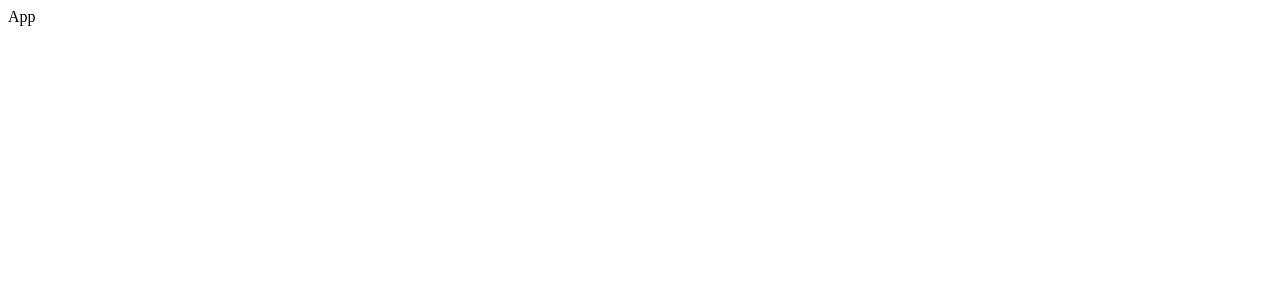
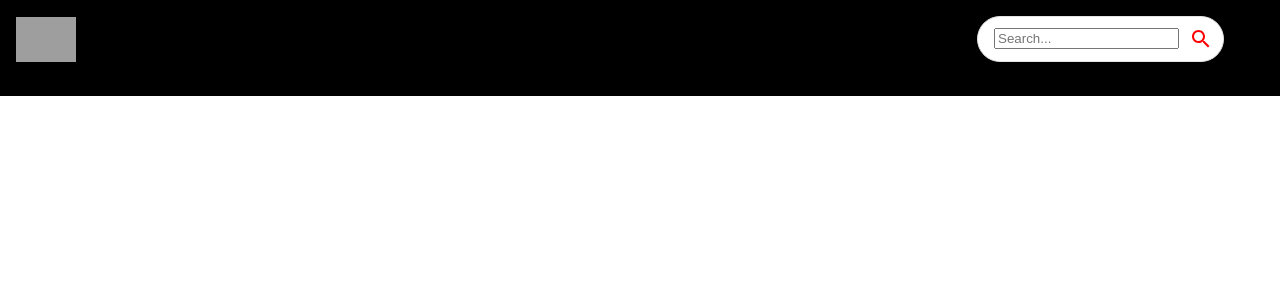
Before and after one commit to rlama7/youtube-clone, a React (Create React App) app: page / in a window 1280 px wide. Shown: the top 300 px of the page. Built offline with nearby package versions, Linux system fonts and the light colour scheme; grey boxes are pictures that could not be loaded.

Commit message:
add route

```diff
--- a/src/App.js
+++ b/src/App.js
@@ -1,7 +1,26 @@
-import React from 'react';
+import { BrowserRouter, Routes, Route } from 'react-router-dom';
+import { Box } from '@mui/material';
 
-const App = () => {
-  return <div>App</div>;
-};
+import {
+  Navbar,
+  Feed,
+  VideoDetail,
+  ChannelDetail,
+  SearchFeed,
+} from './components';
+
+const App = () => (
+  <BrowserRouter>
+    <Box sx={{ backgroundColor: '#000' }}>
+      <Navbar />
+      <Routes>
+        <Route path="/" exact element={<Feed />} />
+        <Route path="/video/:id" element={<VideoDetail />} />
+        <Route path="/channel/:id" elment={<ChannelDetail />} />
+        <Route path="/serach/:searchTerm" element={<SearchFeed />} />
+      </Routes>
+    </Box>
+  </BrowserRouter>
+);
 
 export default App;
--- /dev/null
+++ b/src/components/ChannelDetail.jsx
@@ -0,0 +1,7 @@
+import React from 'react';
+
+const ChannelDetail = () => {
+  return <div>ChannelDetail</div>;
+};
+
+export default ChannelDetail;
--- /dev/null
+++ b/src/components/Feed.jsx
@@ -0,0 +1,11 @@
+import React from 'react';
+
+const Feed = () => {
+  return (
+    <div>
+      <div>Feed</div>
+    </div>
+  );
+};
+
+export default Feed;
--- /dev/null
+++ b/src/components/Navbar.jsx
@@ -0,0 +1,28 @@
+import { Stack } from '@mui/material';
+import { Link } from 'react-router-dom';
+
+import { logo } from '../utils/constants';
+import SearchBar from './SearchBar';
+
+const Navbar = () => {
+  return (
+    <Stack
+      direction="row"
+      alignItems="center"
+      p={2}
+      sx={{
+        postion: 'sticky',
+        background: '#000',
+        top: 0,
+        justifyContent: 'space-between',
+      }}
+    >
+      <Link to="/" style={{ display: 'flex', alignItems: 'center' }}>
+        <img src={logo} alt="logo" height={45} />
+      </Link>
+      <SearchBar />
+    </Stack>
+  );
+};
+
+export default Navbar;
--- /dev/null
+++ b/src/components/SearchBar.jsx
@@ -0,0 +1,33 @@
+import { useState } from 'react';
+import { useNavigate } from 'react-router-dom';
+import { Paper, IconButton } from '@mui/material';
+import { Search } from '@mui/icons-material';
+
+const SearchBar = () => {
+  return (
+    <Paper
+      compontent="form"
+      onSubmit={() => {}}
+      sx={{
+        borderRadius: 20,
+        border: '1px solid #e3e3e3',
+        pl: 2,
+        boxShadow: 'none',
+        mr: { sm: 5 },
+      }}
+    >
+      <input
+        className="searrch-bar"
+        placeholder="Search..."
+        value=""
+        onChange={() => {}}
+        sx={{ border: 'none' }}
+      />
+      <IconButton type="submit" sx={{ p: '10px', color: 'red' }}>
+        <Search />
+      </IconButton>
+    </Paper>
+  );
+};
+
+export default SearchBar;
--- /dev/null
+++ b/src/components/SearchFeed.jsx
@@ -0,0 +1,7 @@
+import React from 'react';
+
+const SearchFeed = () => {
+  return <div>SearchFeed</div>;
+};
+
+export default SearchFeed;
--- /dev/null
+++ b/src/components/VideoDetail.jsx
@@ -0,0 +1,11 @@
+import React from 'react';
+
+const VideoDetail = () => {
+  return (
+    <div>
+      <div>VideoDetail</div>
+    </div>
+  );
+};
+
+export default VideoDetail;
--- /dev/null
+++ b/src/components/index.js
@@ -0,0 +1,6 @@
+export { default as Navbar } from './Navbar';
+export { default as Feed } from './Feed';
+export { default as VideoDetail } from './VideoDetail';
+export { default as ChannelDetail } from './ChannelDetail';
+export { default as SearchFeed } from './SearchFeed';
+export { default as SearchBar } from './SearchBar';
--- /dev/null
+++ b/src/index.css
@@ -0,0 +1,88 @@
+html,
+body {
+  margin: 0;
+  padding: 0;
+  box-sizing: border-box;
+}
+
+a {
+  text-decoration: none;
+  color: black;
+}
+
+::-webkit-scrollbar {
+  width: 0;
+  height: 5px;
+}
+
+::-webkit-scrollbar-thumb {
+  background-color: rgb(114, 113, 113);
+  border-radius: 10px;
+  height: 200px;
+}
+
+::-webkit-scrollbar-track {
+  background-color: transparent;
+}
+
+.category-btn::hover {
+  background-color: #fc1503 !important;
+  color: white !important;
+}
+
+.category-btn::hover span {
+  color: white !important;
+}
+
+.react-player {
+  height: 77vh !important;
+  width: 100% !important;
+}
+
+.search-bar {
+  border: none;
+  outline: none;
+  width: 350px;
+}
+
+.category-btn {
+  font-weight: bold !important;
+  text-transform: capitalize;
+  display: flex;
+  align-items: center;
+  justify-content: start;
+  cursor: pointer;
+  background: transparent;
+  outline: none;
+  border: none;
+  padding: 7px 15px;
+  margin: 10px 0;
+  border-radius: 20px;
+  transition: all 0.3s ease;
+}
+
+@media screen and (max-width: 900px) {
+  .category-btn {
+    margin: 10px;
+  }
+}
+
+@media screen and (max-width: 800px) {
+  .copyright {
+    display: none !important;
+  }
+}
+
+@media screen and (max-width: 600px) {
+  .scroll-horizontal {
+    overflow: auto !important;
+  }
+
+  .react-player {
+    height: 45vh !important;
+  }
+
+  .search-bar {
+    width: 200px;
+  }
+}
--- a/src/index.js
+++ b/src/index.js
@@ -2,6 +2,7 @@
 import ReactDOM from 'react-dom/client';
 
 import App from './App';
+import './index.css';
 
 const root = ReactDOM.createRoot(document.getElementById('root'));
 
--- /dev/null
+++ b/src/utils/constants.js
@@ -0,0 +1,44 @@
+import MusicNoteIcon from '@mui/icons-material/MusicNote';
+import HomeIcon from '@mui/icons-material/Home';
+import CodeIcon from '@mui/icons-material/Code';
+import OndemandVideoIcon from '@mui/icons-material/OndemandVideo';
+import SportsEsportsIcon from '@mui/icons-material/SportsEsports';
+import LiveTvIcon from '@mui/icons-material/LiveTv';
+import SchoolIcon from '@mui/icons-material/School';
+import FaceRetouchingNaturalIcon from '@mui/icons-material/FaceRetouchingNatural';
+import CheckroomIcon from '@mui/icons-material/Checkroom';
+import GraphicEqIcon from '@mui/icons-material/GraphicEq';
+import TheaterComedyIcon from '@mui/icons-material/TheaterComedy';
+import FitnessCenterIcon from '@mui/icons-material/FitnessCenter';
+import DeveloperModeIcon from '@mui/icons-material/DeveloperMode';
+
+export const logo = 'https://i.ibb.co/s9Qys2j/logo.png';
+
+export const categories = [
+  { name: 'New', icon: <HomeIcon /> },
+  { name: 'JS Mastery', icon: <CodeIcon /> },
+  { name: 'Coding', icon: <CodeIcon /> },
+  { name: 'ReactJS', icon: <CodeIcon /> },
+  { name: 'NextJS', icon: <CodeIcon /> },
+  { name: 'Music', icon: <MusicNoteIcon /> },
+  { name: 'Education', icon: <SchoolIcon /> },
+  { name: 'Podcast', icon: <GraphicEqIcon /> },
+  { name: 'Movie', icon: <OndemandVideoIcon /> },
+  { name: 'Gaming', icon: <SportsEsportsIcon /> },
+  { name: 'Live', icon: <LiveTvIcon /> },
+  { name: 'Sport', icon: <FitnessCenterIcon /> },
+  { name: 'Fashion', icon: <CheckroomIcon /> },
+  { name: 'Beauty', icon: <FaceRetouchingNaturalIcon /> },
+  { name: 'Comedy', icon: <TheaterComedyIcon /> },
+  { name: 'Gym', icon: <FitnessCenterIcon /> },
+  { name: 'Crypto', icon: <DeveloperModeIcon /> },
+];
+
+export const demoThumbnailUrl = 'https://i.ibb.co/G2L2Gwp/API-Course.png';
+export const demoChannelUrl = '/channel/UCmXmlB4-HJytD7wek0Uo97A';
+export const demoVideoUrl = '/video/GDa8kZLNhJ4';
+export const demoChannelTitle = 'JavaScript Mastery';
+export const demoVideoTitle =
+  'Build and Deploy 5 JavaScript & React API Projects in 10 Hours - Full Course | RapidAPI';
+export const demoProfilePicture =
+  'http://dergipark.org.tr/assets/app/images/buddy_sample.png';
```
